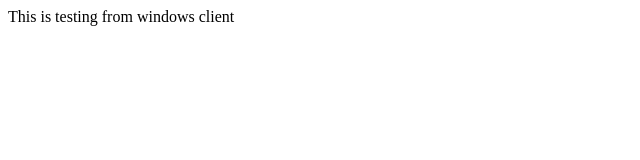
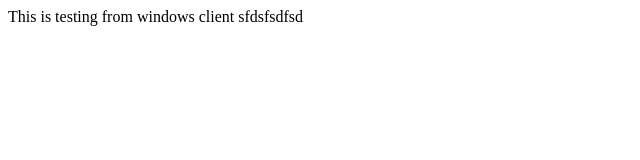
Before and after one commit to ravitutorials/TestProject1, a plain HTML site: page WebContent/index.html in a window 1280 px wide. Shown: the full height of the page, 0-640 px from the left. Drawn offline with Linux system fonts and the light colour scheme.

Commit message:
secondary commit

```diff
--- a/WebContent/index.html
+++ b/WebContent/index.html
@@ -6,5 +6,6 @@
 </head>
 <body>
 This is testing from windows client
+sfdsfsdfsd
 </body>
 </html>
```
